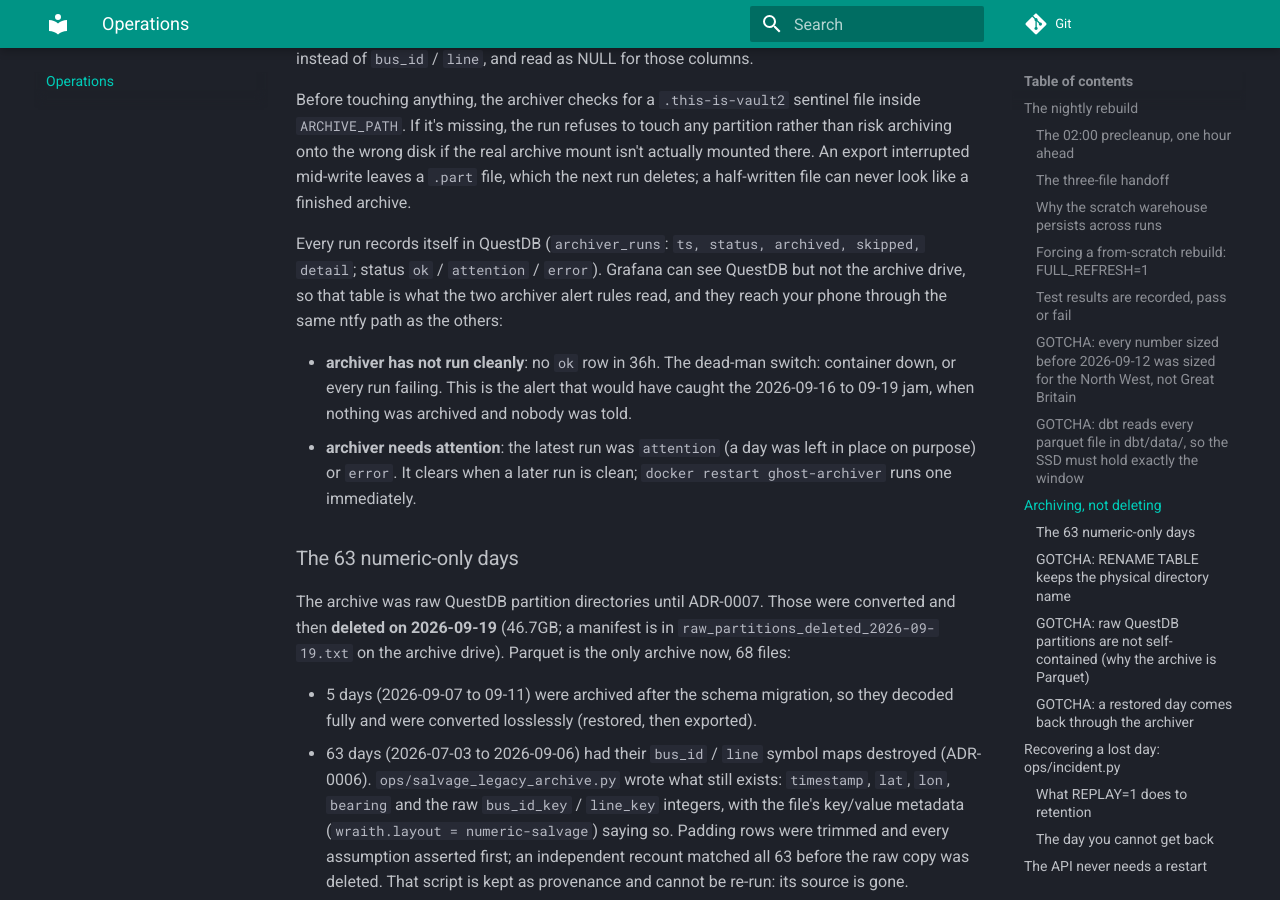
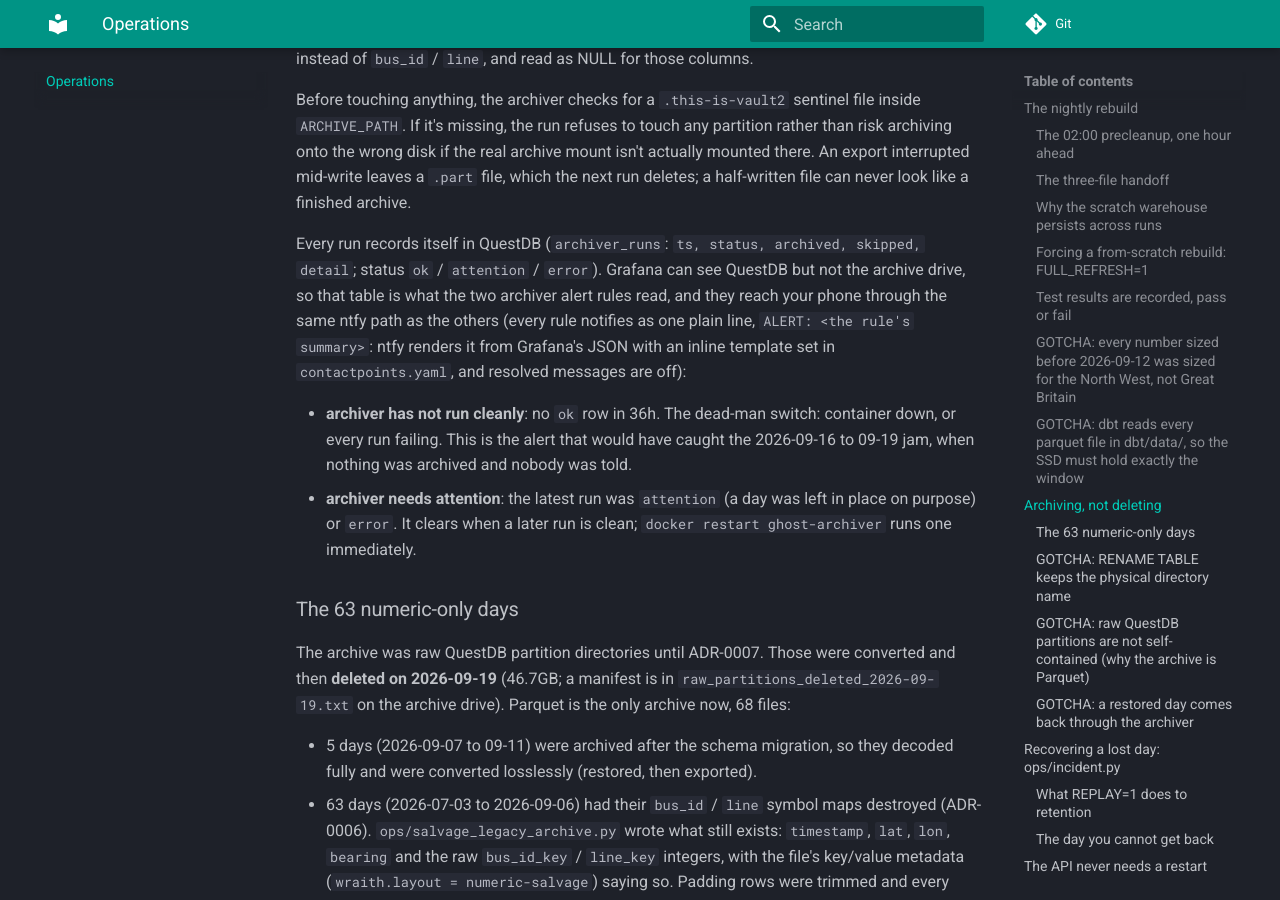
Before and after one commit to wraith-proxy/wraith-bus-ingestor, an MkDocs documentation site: the page built from docs/operations.md, in a window 1280 px wide and 900 px high, scrolled down 4120 px. Built offline with MkDocs 1.6.1 and Material for MkDocs 9.7.7, drawn with Linux system fonts in a browser that asks for light colours.

Commit message:
:bug: feature/TJP-19090: send alerts to ntfy as one plain 'ALERT: <summary>' line, not Grafana's JSON

```diff
--- a/docs/operations.md
+++ b/docs/operations.md
@@ -198,7 +198,10 @@ file can never look like a finished archive.
 Every run records itself in QuestDB (`archiver_runs`: `ts, status, archived,
 skipped, detail`; status `ok` / `attention` / `error`). Grafana can see QuestDB
 but not the archive drive, so that table is what the two archiver alert rules
-read, and they reach your phone through the same ntfy path as the others:
+read, and they reach your phone through the same ntfy path as the others (every rule
+notifies as one plain line, `ALERT: <the rule's summary>`: ntfy renders it from
+Grafana's JSON with an inline template set in `contactpoints.yaml`, and resolved
+messages are off):
 
 - **archiver has not run cleanly**: no `ok` row in 36h. The dead-man switch:
   container down, or every run failing. This is the alert that would have caught
```
Also changed, not shown: 1 other file.
